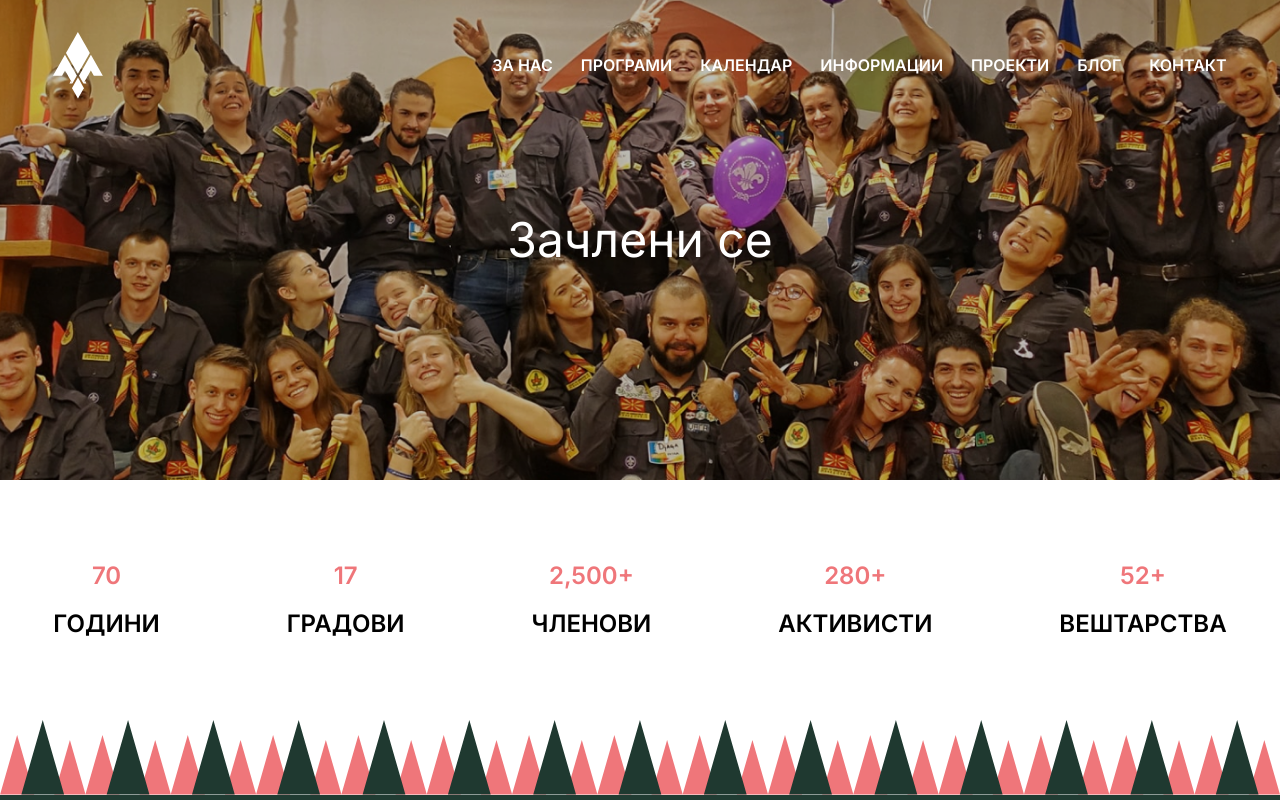
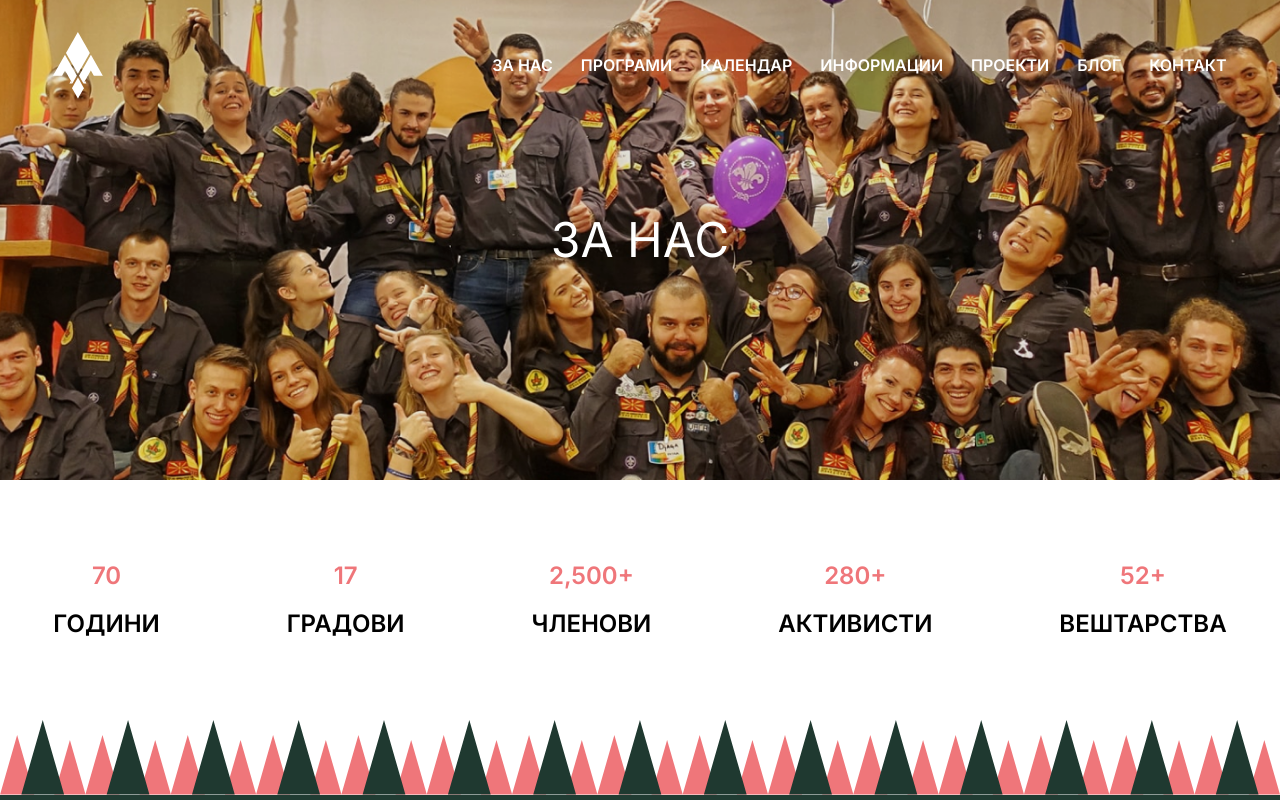
Before and after one commit to andrijantasevski/izvidnici.mk, a Next.js app: page /za-nas in a window 1280 px wide. Shown: the top 800 px of the page. Built offline with nearby package versions, Linux system fonts and the light colour scheme.

Commit message:
wip: replacing hero bannner.

```diff
--- a/src/components/common/HeroBanner.tsx
+++ b/src/components/common/HeroBanner.tsx
@@ -5,9 +5,6 @@ type HeroBannerProps = {
   imageSrc: string;
   imageAlt: string;
   subtitle?: string;
-  optionalImageSrc?: string;
-  optionalImageAlt?: string;
-  optionalText?: string;
 };
 
 export default function HeroBanner({
@@ -15,9 +12,6 @@ export default function HeroBanner({
   imageSrc,
   imageAlt,
   subtitle,
-  optionalImageSrc,
-  optionalImageAlt,
-  optionalText,
 }: HeroBannerProps) {
   return (
     <>
@@ -27,37 +21,14 @@ export default function HeroBanner({
           width={1920}
           height={536}
           alt={imageAlt}
-          className="h-[60vh] w-full object-cover brightness-90 lg:h-[60vh]"
+          className="h-[50vh] w-full object-cover brightness-90 lg:h-[60vh]"
           priority
         />
 
         <div className="absolute left-1/2 top-1/2 flex w-full max-w-screen-xl -translate-x-1/2 -translate-y-1/2 flex-col gap-8 text-center text-base-100">
-          <h1
-            className="text-2xl uppercase lg:text-5xl 2xl:text-6xl"
-            style={{ lineHeight: "1.2" }}
-          >
-            {title}
-          </h1>
+          <h1 className="text-5xl uppercase leading-5 2xl:text-6xl">{title}</h1>
 
-          <p className="text-lg">{subtitle}</p>
-        </div>
-      </section>
-
-      <section className="relative my-10 flex w-full items-center  justify-center md:my-0 md:h-[300px]">
-        <div className="mx-auto w-11/12 max-w-screen-xl text-center text-lg md:w-7/12">
-          {optionalText}
-        </div>
-        <div className="absolute right-0 hidden lg:block">
-          {optionalImageSrc && optionalImageAlt && (
-            <Image
-              src={optionalImageSrc}
-              width={300}
-              height={300}
-              priority
-              alt={optionalImageAlt as string}
-              className="bg-blend-darken"
-            />
-          )}
+          {subtitle && <p className="text-lg">{subtitle}</p>}
         </div>
       </section>
     </>
--- a/src/pages/za-nas.tsx
+++ b/src/pages/za-nas.tsx
@@ -3,6 +3,7 @@ import Image from "next/image";
 import Head from "next/head";
 import { IconCircleFilled } from "@tabler/icons-react";
 import CountUp from "react-countup";
+import HeroBanner from "@/components/common/HeroBanner";
 
 const storyLine = [
   {
@@ -81,26 +82,18 @@ function StoryLineItem({ storyLineItem, idx }: StoryLineItemProps) {
   );
 }
 
-const ZaNas = () => {
+export default function ZaNasPage() {
   return (
     <>
       <Head>
         <title>За нас</title>
       </Head>
-      <section className="relative">
-        <Image
-          src="/img/background-images/about-hero.png"
-          width={1920}
-          height={536}
-          alt="Два извидника покажуваат знак со нивните раце."
-          className="h-[50vh] w-full object-cover brightness-75 lg:h-[60vh]"
-          priority
-        />
 
-        <h1 className="absolute left-1/2 top-1/2 w-full -translate-x-1/2 -translate-y-1/2 text-center text-5xl text-base-100 2xl:text-6xl">
-          Зачлени се
-        </h1>
-      </section>
+      <HeroBanner
+        imageSrc="/img/background-images/about-hero.png"
+        imageAlt="Два извидника покажуваат знак со нивните раце."
+        title="За нас"
+      />
 
       <section className="mx-auto flex w-11/12 max-w-screen-xl flex-col justify-between gap-10 py-10 text-center text-2xl font-semibold lg:flex-row lg:py-20">
         <div className="flex flex-col gap-4 uppercase">
@@ -259,6 +252,4 @@ const ZaNas = () => {
       </section>
     </>
   );
-};
-
-export default ZaNas;
+}
```
Also changed, not shown: tailwind.config.ts (+9 -8 lines), 1 other file (tests, documents, lock files or other folders).
